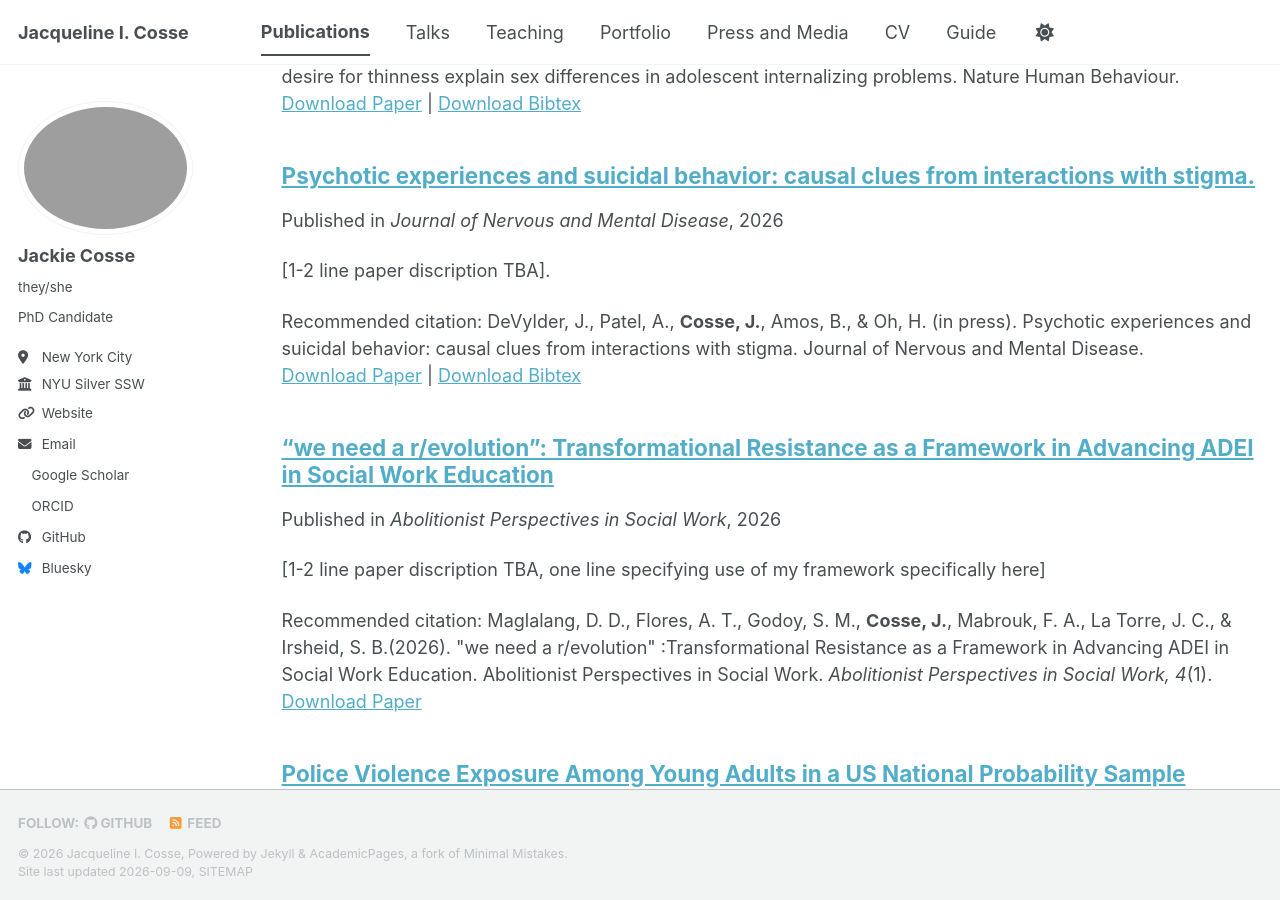
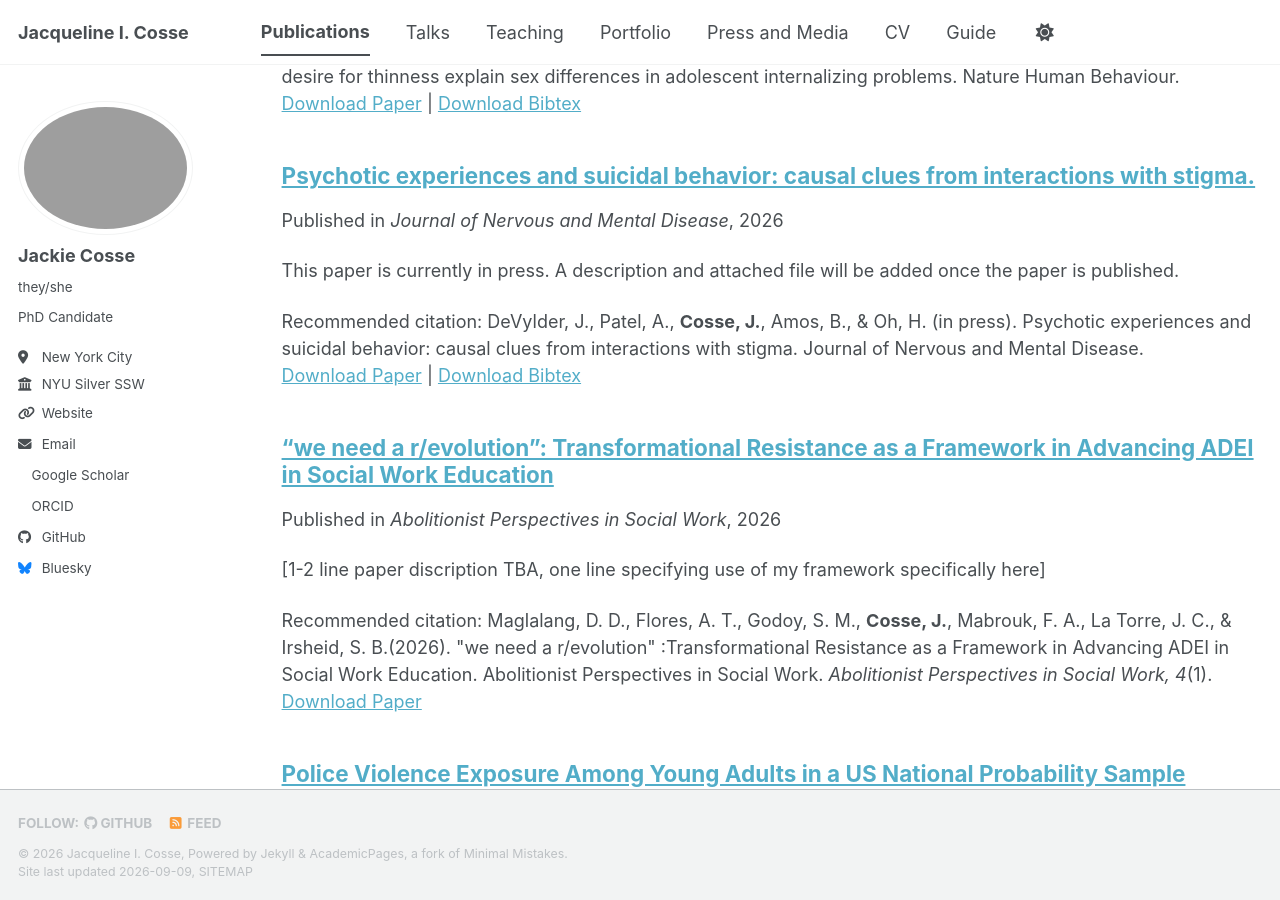
Before and after one commit to jackiecosse/jackiecosse.com, a Jekyll site: the page built from _pages/publications.html, in a window 1280 px wide and 900 px high, scrolled down 659 px. Built offline with Jekyll 4.4.1, drawn with Linux system fonts in a browser that asks for light colours; a style sheet for code colours, icons or effects is not loaded.

Commit message:
Update 2026-08-JNMD.md

```diff
--- a/_publications/2026-08-JNMD.md
+++ b/_publications/2026-08-JNMD.md
@@ -3,11 +3,11 @@
 collection: publications
 category: manuscripts
 permalink: /publication/2026-08-JNMD
-excerpt: '[1-2 line paper discription TBA].'
-date: 2026-08-01
+excerpt: 'This paper is currently in press. A description and attached file will be added once the paper is published.'
+date: 2026-08-02
 venue: 'Journal of Nervous and Mental Disease'
 paperurl: 'https://academicpages.github.io/files/paper3.pdf'
 bibtexurl: 'testbib.bib'
 citation: 'DeVylder, J., Patel, A., <b>Cosse, J.</b>, Amos, B., & Oh, H. (in press). Psychotic experiences and suicidal behavior: causal clues from interactions with stigma. Journal of Nervous and Mental Disease.'
 ---
-<b>Abstract:</b> TBA.
+<b>Abstract TBA upon final publication </b>
```
